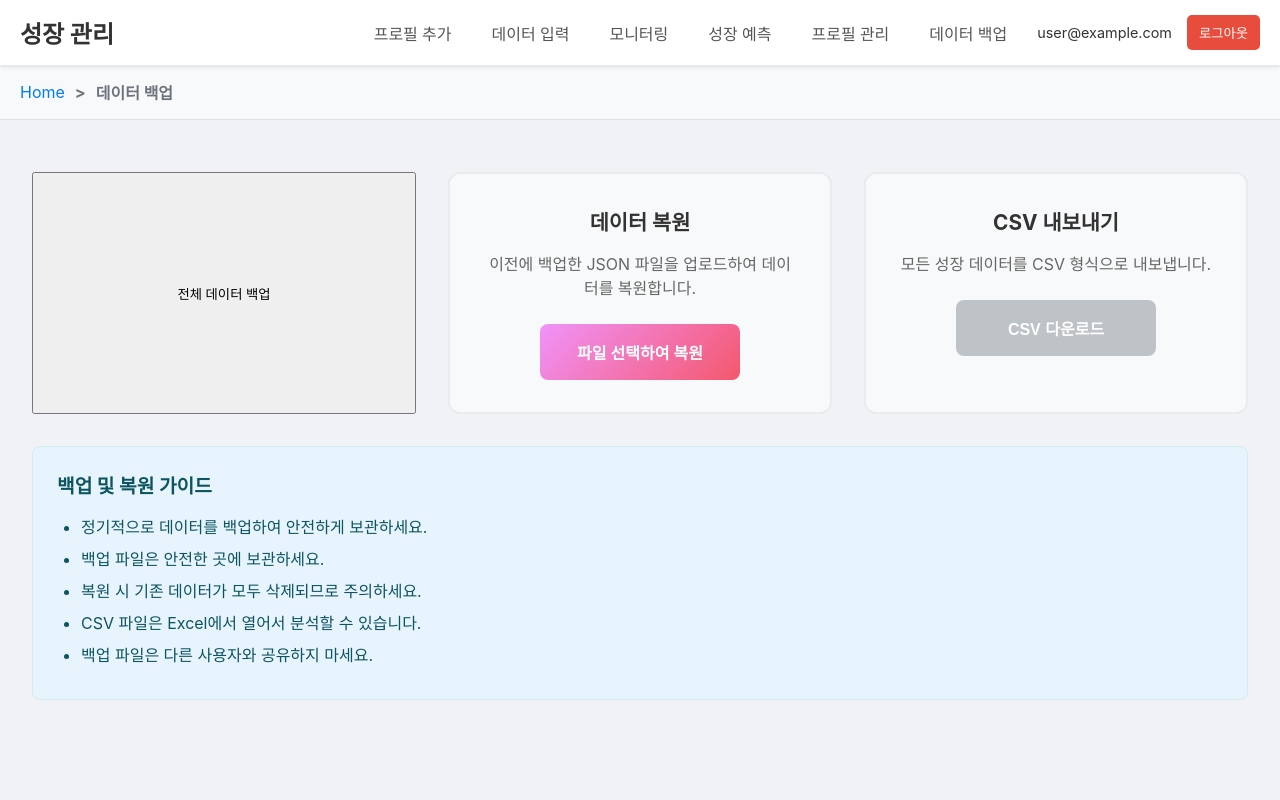
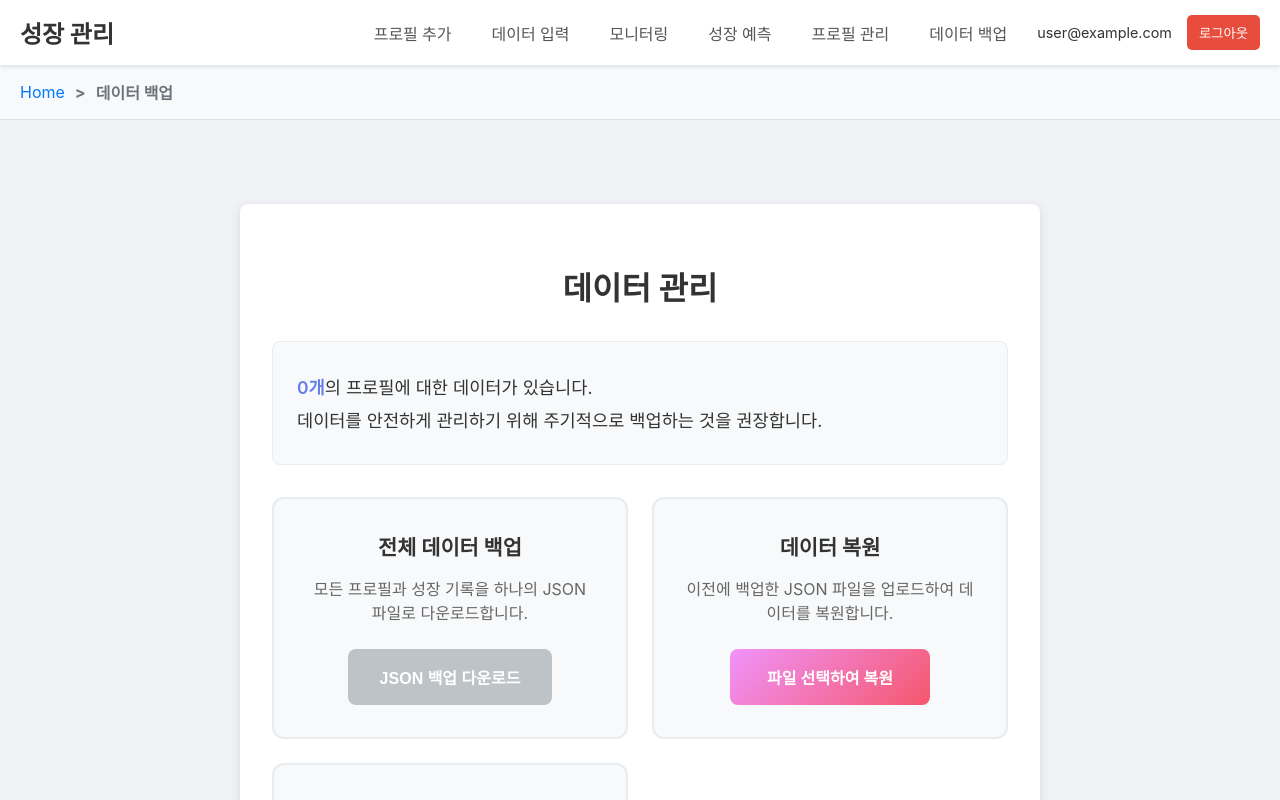
Before and after one commit to chanwookkim79/growth-management-app, a React (Vite) app in the folder growth-app0/: page /data-backup in a window 1280 px wide. Shown: the top 800 px of the page. Built offline with nearby package versions, Linux system fonts and the light colour scheme; no server answers; the database is empty; sample sign-in values are in the browser's storage.

Commit message:
style: 데이터 백업 페이지 및 햄버거 메뉴 UI 개선

```diff
--- a/growth-app0/src/components/Navbar.css
+++ b/growth-app0/src/components/Navbar.css
@@ -95,11 +95,11 @@
     overflow-y: auto; /* 내용이 많아지면 스크롤 */
     background-color: white;
     box-shadow: 2px 0 5px rgba(0,0,0,0.1);
-    padding: 20px;
+    padding: 15px 20px; /* Adjusted padding */
     transition: left 0.3s ease-in-out;
     display: flex;
     flex-direction: column;
-    gap: 25px;
+    gap: 20px; /* Adjusted gap */
     align-items: flex-start;
     z-index: 1100; /* Ensure menu is above all other content */
   }
--- a/growth-app0/src/pages/DataBackup.css
+++ b/growth-app0/src/pages/DataBackup.css
@@ -36,7 +36,7 @@
 .backup-actions {
   display: grid;
   grid-template-columns: repeat(auto-fit, minmax(300px, 1fr));
-  gap: 2rem;
+  gap: 1.5rem;
   margin-bottom: 2rem;
 }
 
@@ -188,7 +188,7 @@
 
   .backup-actions {
     grid-template-columns: 1fr;
-    gap: 1.5rem;
+    gap: 1rem;
   }
 
   .action-card {
--- a/growth-app0/src/pages/DataBackup.jsx
+++ b/growth-app0/src/pages/DataBackup.jsx
@@ -198,49 +198,50 @@ const DataBackup = () => {
   if (loading) return <p>데이터를 불러오는 중...</p>;
 
   return (
-    <div className="data-backup-container">
+    <div className="backup-container">
+      <h2>데이터 관리</h2>
+
+      <div className="backup-info">
+        <p><strong>{members.length}개</strong>의 프로필에 대한 데이터가 있습니다.</p>
+        <p>데이터를 안전하게 관리하기 위해 주기적으로 백업하는 것을 권장합니다.</p>
+      </div>
+
       <div className="backup-actions">
-        <button onClick={handleBackup} disabled={loading}>
-          {loading ? '백업 진행 중...' : '전체 데이터 백업'}
-        </button>
+        {/* 전체 데이터 백업 */}
+        <div className="action-card">
+          <h3>전체 데이터 백업</h3>
+          <p>모든 프로필과 성장 기록을 하나의 JSON 파일로 다운로드합니다.</p>
+          <button onClick={handleBackup} className="backup-btn" disabled={members.length === 0}>
+            JSON 백업 다운로드
+          </button>
+          {backupStatus && <p className="status-message">{backupStatus}</p>}
+        </div>
 
+        {/* 데이터 복원 */}
         <div className="action-card">
           <h3>데이터 복원</h3>
           <p>이전에 백업한 JSON 파일을 업로드하여 데이터를 복원합니다.</p>
-          <input
-            type="file"
-            accept=".json"
-            onChange={handleRestore}
-            id="restore-file"
-            style={{ display: 'none' }}
-          />
-          <label htmlFor="restore-file" className="restore-btn">
-            파일 선택하여 복원
-          </label>
+          <input type="file" id="restore" onChange={handleRestore} style={{ display: 'none' }} accept=".json" />
+          <label htmlFor="restore" className="restore-btn">파일 선택하여 복원</label>
           {restoreStatus && <p className="status-message">{restoreStatus}</p>}
         </div>
 
+        {/* CSV 내보내기 */}
         <div className="action-card">
           <h3>CSV 내보내기</h3>
-          <p>모든 성장 데이터를 CSV 형식으로 내보냅니다.</p>
-          <button
-            onClick={handleExportCSV}
-            className="export-btn"
-            disabled={members.length === 0}
-          >
+          <p>모든 성장 데이터를 분석하기 쉬운 CSV 형식으로 내보냅니다.</p>
+          <button onClick={handleExportCSV} className="export-btn" disabled={members.length === 0}>
             CSV 다운로드
           </button>
         </div>
       </div>
 
       <div className="backup-tips">
-        <h3>백업 및 복원 가이드</h3>
+        <h3>💡 데이터 관리 팁</h3>
         <ul>
-          <li>정기적으로 데이터를 백업하여 안전하게 보관하세요.</li>
-          <li>백업 파일은 안전한 곳에 보관하세요.</li>
-          <li>복원 시 기존 데이터가 모두 삭제되므로 주의하세요.</li>
-          <li>CSV 파일은 Excel에서 열어서 분석할 수 있습니다.</li>
-          <li>백업 파일은 다른 사용자와 공유하지 마세요.</li>
+          <li><strong>백업:</strong> 정기적으로 데이터를 백업하여 소중한 기록을 안전하게 보관하세요.</li>
+          <li><strong>복원:</strong> 기기를 변경하거나 데이터에 문제가 발생했을 때 백업 파일로 복원할 수 있습니다.</li>
+          <li><strong>CSV:</strong> CSV 파일은 Excel 등 다양한 프로그램에서 열어 데이터를 직접 분석하거나 다른 용도로 활용할 수 있습니다.</li>
         </ul>
       </div>
     </div>
```
